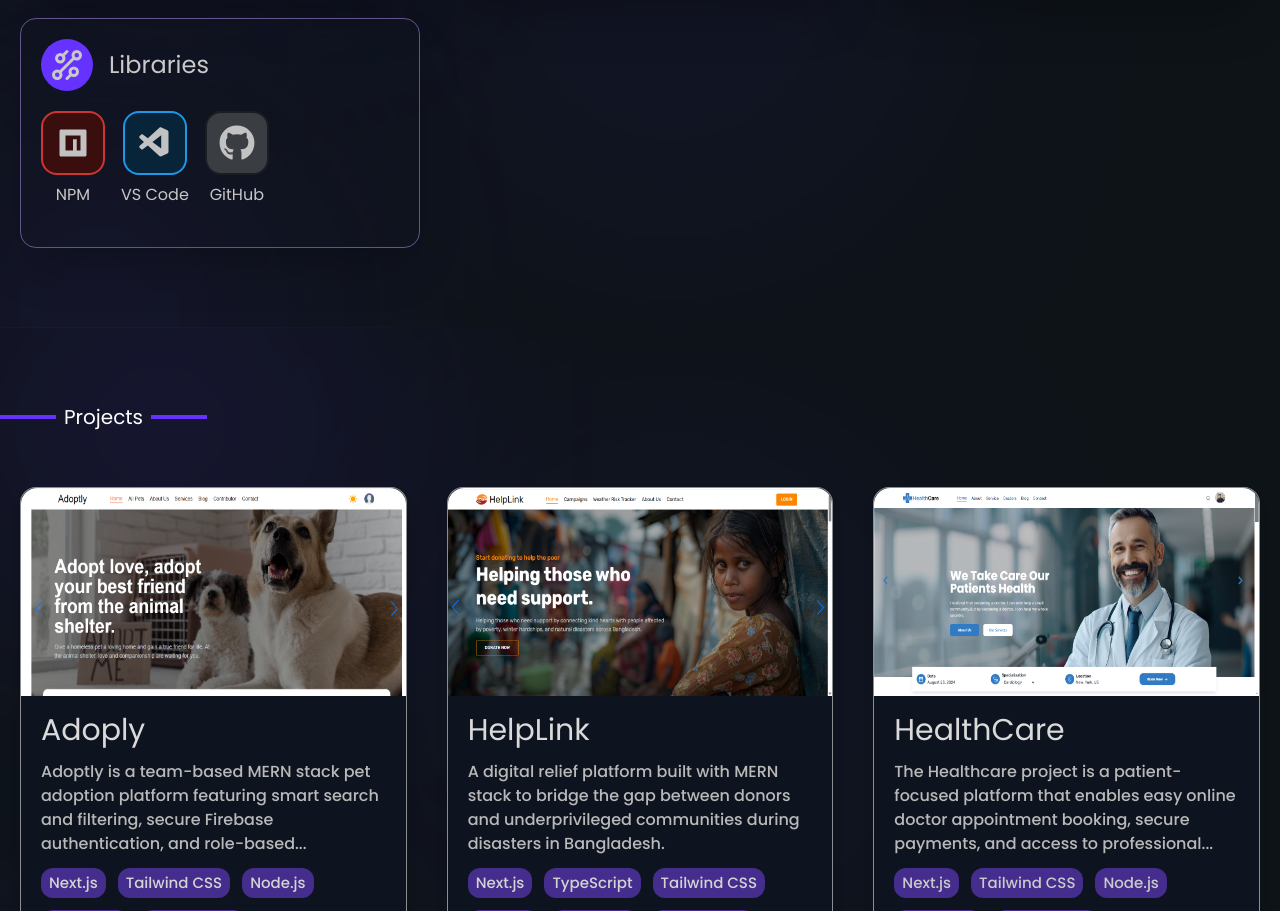
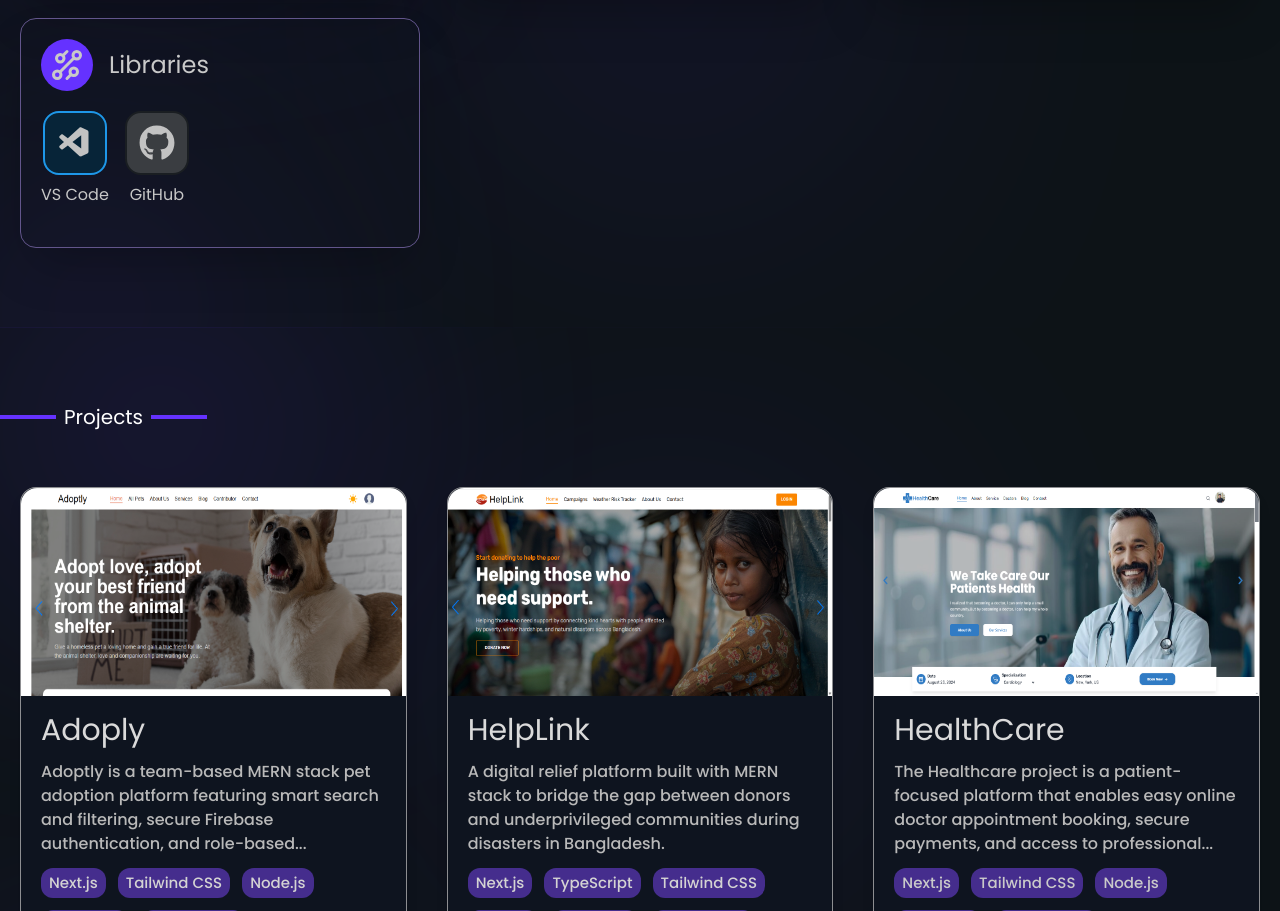
Before and after one commit to kalidashodekare14/Portfolio, a Next.js app: page / in a window 1280 px wide. Shown: the part 2285-3196 px from the top of the page. Built offline with nearby package versions, Linux system fonts and the light colour scheme.

Commit message:
TechnicalSkill section updated

```diff
--- a/components/TechnicalSkill.tsx
+++ b/components/TechnicalSkill.tsx
@@ -348,17 +348,6 @@ const TechnicalSkill = () => {
                     }}
                     className="flex flex-col items-center gap-2"
                   >
-                    <div className="flex items-center text-[#c2c2c2] bg-[#3b0e0e] border-2 border-[#CC3534] text-4xl p-3 rounded-2xl">
-                      <RiNpmjsFill />
-                    </div>
-                    <p className="text-[#c7c7c7] dark:text-[#232730]">NPM</p>
-                  </motion.div>
-                  <motion.div
-                    whileHover={{
-                      scale: 1.1,
-                    }}
-                    className="flex flex-col items-center gap-2"
-                  >
                     <div className="flex items-center text-[#c2c2c2] bg-[#072438] border-2 border-[#1E97E8] text-4xl p-3 rounded-2xl">
                       <VscVscode />
                     </div>
```
Also changed, not shown: app/page.tsx (+0 -8 lines), 1 other file (tests, documents, lock files or other folders).
